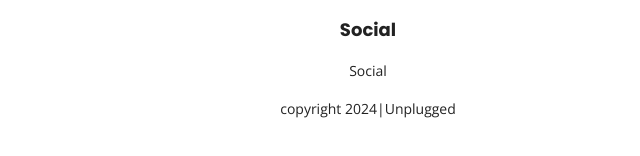
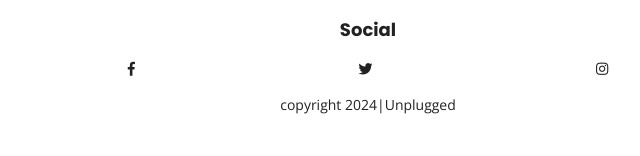
Before and after one commit to EricMCode/flex-unplugged-site, a website: page about/index.html in a window 1280 px wide. Shown: the part 2769-2925 px from the top of the page, 272-912 px from the left. Drawn offline with nearby package versions, Linux system fonts and the light colour scheme.

Commit message:
Added social icons

```diff
--- a/about/index.html
+++ b/about/index.html
@@ -136,7 +136,10 @@
         <div class="social">
           <h4>Social</h4>
           <div class="social-icons">
-            <p><a href="https://www.facebook.com/yoursite" target="_blank" rel="noopener"></a>Social</p>
+            <!-- <p><a href="https://www.facebook.com/yoursite" target="_blank" rel="noopener"></a>Social</p> -->
+            <p><a href="https://www.facebook.com/yoursite" target="_blank" rel="noopener"></a><p class="fontawesome-icon"><i class="fab fa-facebook-f"></i></p></p>
+            <p><a href="https://www.facebook.com/yoursite" target="_blank" rel="noopener"></a><p class="fontawesome-icon"><i class="fab fa-twitter"></i></p></p>
+            <p><a href="https://www.facebook.com/yoursite" target="_blank" rel="noopener"></a><p class="fontawesome-icon"><i class="fab fa-instagram"></i></p></p>
             <!--other social media links here-->
           </div>
         </div> <!--footer content ends-->
```
Also changed, not shown: faq/index.html (+4 -1 lines), index.html (+4 -1 lines).
